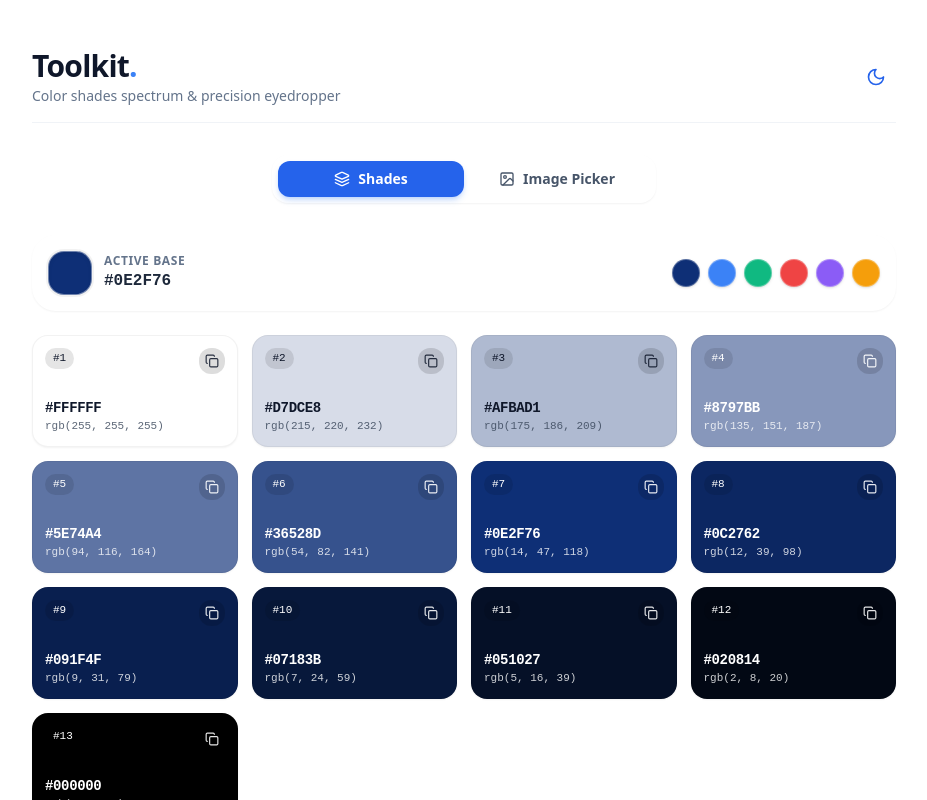
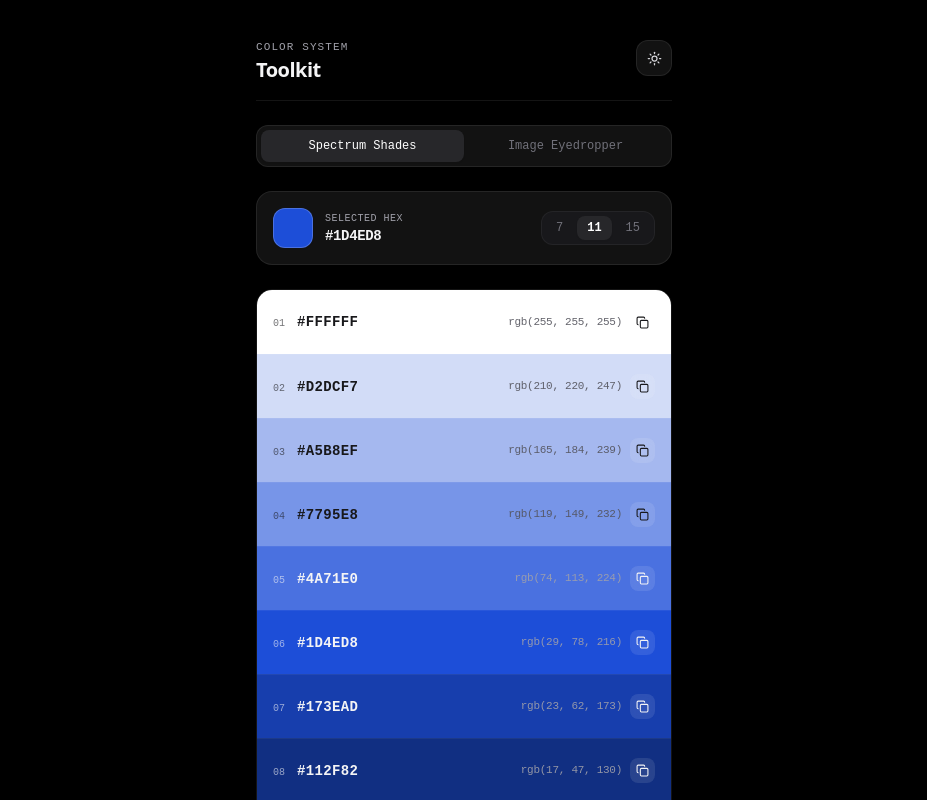
Before and after one commit to shadow7218/Toolkit, a Next.js app: page / in a window 1280 px wide. Shown: the top 800 px of the page, without its empty margins (176-1103 px from the left). Built offline with nearby package versions, Linux system fonts and the light colour scheme.

Commit message:
Refactor Page component to Home and update tabs

```diff
--- a/app/page.tsx
+++ b/app/page.tsx
@@ -1,72 +1,83 @@
 "use client";
 
-import { useState } from "react";
-import ThemeToggle from "../components/ThemeToggle";
-import ShadeGenerator from "../components/ShadeGenerator";
-import ImageEyedropper from "../components/ImageEyedropper";
-import { Layers, Image as ImageIcon } from "lucide-react";
+import { useState, useEffect } from "react";
+import ShadesView from "../components/ShadesView";
+import EyedropperView from "../components/EyedropperView";
+import { Sun, Moon } from "lucide-react";
 
-export default function Page() {
-  const [activeTab, setActiveTab] = useState<"shades" | "eyedropper">("shades");
-  const [currentColor, setCurrentColor] = useState<string>("#0E2F76");
+export default function Home() {
+  const [tab, setTab] = useState<"shades" | "eyedropper">("shades");
+  const [currentColor, setCurrentColor] = useState<string>("#1D4ED8");
+  const [isDark, setIsDark] = useState<boolean>(true);
 
-  const handlePickColor = (hex: string) => {
-    setCurrentColor(hex);
-    setActiveTab("shades");
-  };
+  useEffect(() => {
+    document.documentElement.classList.toggle("dark", isDark);
+  }, [isDark]);
 
   return (
-    <main className="max-w-4xl mx-auto px-4 py-8 sm:py-12 space-y-8">
-      {/* Header */}
-      <header className="flex items-center justify-between pb-4 border-b border-slate-200/50 dark:border-white/5">
+    <main className="max-w-md mx-auto min-h-screen px-4 py-8 flex flex-col justify-between">
+      <div className="space-y-6">
+        {/* Minimal Header */}
+        <header className="flex items-center justify-between pb-4 border-b border-zinc-200 dark:border-borderline">
           <div>
-          <h1 className="text-2xl sm:text-3xl font-black tracking-tight text-slate-900 dark:text-white">
-            Toolkit<span className="text-blue-500">.</span>
-          </h1>
-          <p className="text-xs sm:text-sm text-slate-500 dark:text-slate-400 mt-0.5">
-            Color shades spectrum & precision eyedropper
-          </p>
+            <span className="text-[11px] font-mono tracking-widest uppercase text-zinc-400">
+              COLOR SYSTEM
+            </span>
+            <h1 className="text-xl font-bold tracking-tight">Toolkit</h1>
           </div>
-        <ThemeToggle />
+
+          <button
+            onClick={() => setIsDark(!isDark)}
+            aria-label="Toggle Mode"
+            className="w-9 h-9 rounded-xl flex items-center justify-center border border-zinc-200 dark:border-borderline bg-zinc-100 dark:bg-card text-zinc-600 dark:text-zinc-300"
+          >
+            {isDark ? <Sun size={15} /> : <Moon size={15} />}
+          </button>
         </header>
 
-      {/* Mode Navigation Tabs */}
-      <div className="flex p-1.5 rounded-2xl glass-panel max-w-sm mx-auto shadow-sm">
+        {/* Tab Selectors */}
+        <div className="grid grid-cols-2 p-1 rounded-xl bg-zinc-100 dark:bg-card border border-zinc-200 dark:border-borderline text-xs font-mono">
           <button
-          onClick={() => setActiveTab("shades")}
-          className={`flex-1 flex items-center justify-center gap-2 py-2 px-3 rounded-xl text-xs sm:text-sm font-semibold transition-all duration-200 ${
-            activeTab === "shades"
-              ? "bg-blue-600 text-white shadow-md shadow-blue-500/25"
-              : "text-slate-600 dark:text-slate-400 hover:text-slate-900 dark:hover:text-white"
+            onClick={() => setTab("shades")}
+            className={`py-2 rounded-lg font-medium transition-all ${
+              tab === "shades"
+                ? "bg-white dark:bg-zinc-800 text-black dark:text-white shadow-sm"
+                : "text-zinc-500 hover:text-zinc-900 dark:hover:text-zinc-200"
             }`}
           >
-          <Layers size={16} />
-          <span>Shades</span>
+            Spectrum Shades
           </button>
           <button
-          onClick={() => setActiveTab("eyedropper")}
-          className={`flex-1 flex items-center justify-center gap-2 py-2 px-3 rounded-xl text-xs sm:text-sm font-semibold transition-all duration-200 ${
-            activeTab === "eyedropper"
-              ? "bg-blue-600 text-white shadow-md shadow-blue-500/25"
-              : "text-slate-600 dark:text-slate-400 hover:text-slate-900 dark:hover:text-white"
+            onClick={() => setTab("eyedropper")}
+            className={`py-2 rounded-lg font-medium transition-all ${
+              tab === "eyedropper"
+                ? "bg-white dark:bg-zinc-800 text-black dark:text-white shadow-sm"
+                : "text-zinc-500 hover:text-zinc-900 dark:hover:text-zinc-200"
             }`}
           >
-          <ImageIcon size={16} />
-          <span>Image Picker</span>
+            Image Eyedropper
           </button>
         </div>
 
-      {/* Main Content Area */}
-      <div>
-        {activeTab === "shades" ? (
-          <ShadeGenerator
+        {/* Views */}
+        {tab === "shades" ? (
+          <ShadesView
             baseColor={currentColor}
-            onColorChange={(hex) => setCurrentColor(hex)}
+            onColorChange={(color) => setCurrentColor(color)}
           />
         ) : (
-          <ImageEyedropper onPickColor={handlePickColor} />
+          <EyedropperView
+            onPickColor={(hex) => {
+              setCurrentColor(hex);
+              setTab("shades");
+            }}
+          />
         )}
       </div>
+
+      <footer className="mt-8 pt-4 border-t border-zinc-200 dark:border-borderline text-center text-[10px] font-mono text-zinc-500">
+        TOOLKIT PWA • OFFLINE CAPABLE
+      </footer>
     </main>
   );
 }
```
Lines whose indentation alone changed are shown as unchanged.
